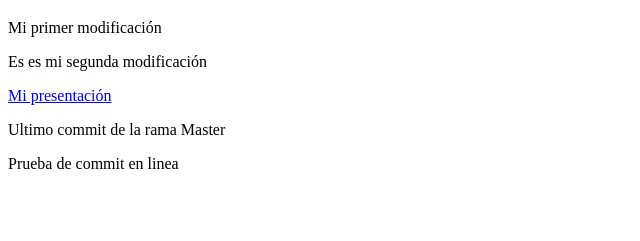
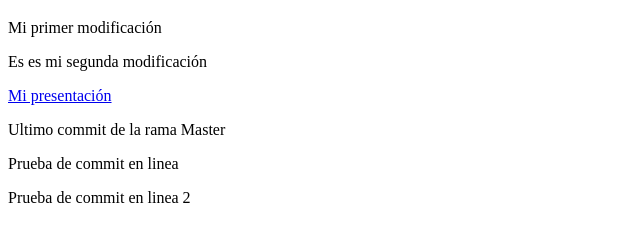
Before and after one commit to DanielOviedo08/aweb.15.git01, a plain HTML site: page Index.html in a window 1280 px wide. Shown: the part 61-302 px from the top of the page, without its empty margins (0-640 px from the left). Drawn offline with Linux system fonts and the light colour scheme.

Commit message:
Update Index.html

```diff
--- a/Index.html
+++ b/Index.html
@@ -13,5 +13,6 @@
     <a href="Presentacion.html">Mi presentación</a>
     <P>Ultimo commit de la rama Master</P>
     <P>Prueba de commit en linea </P>
+    <P>Prueba de commit en linea 2 </P>
 </body>
 </html>
```
